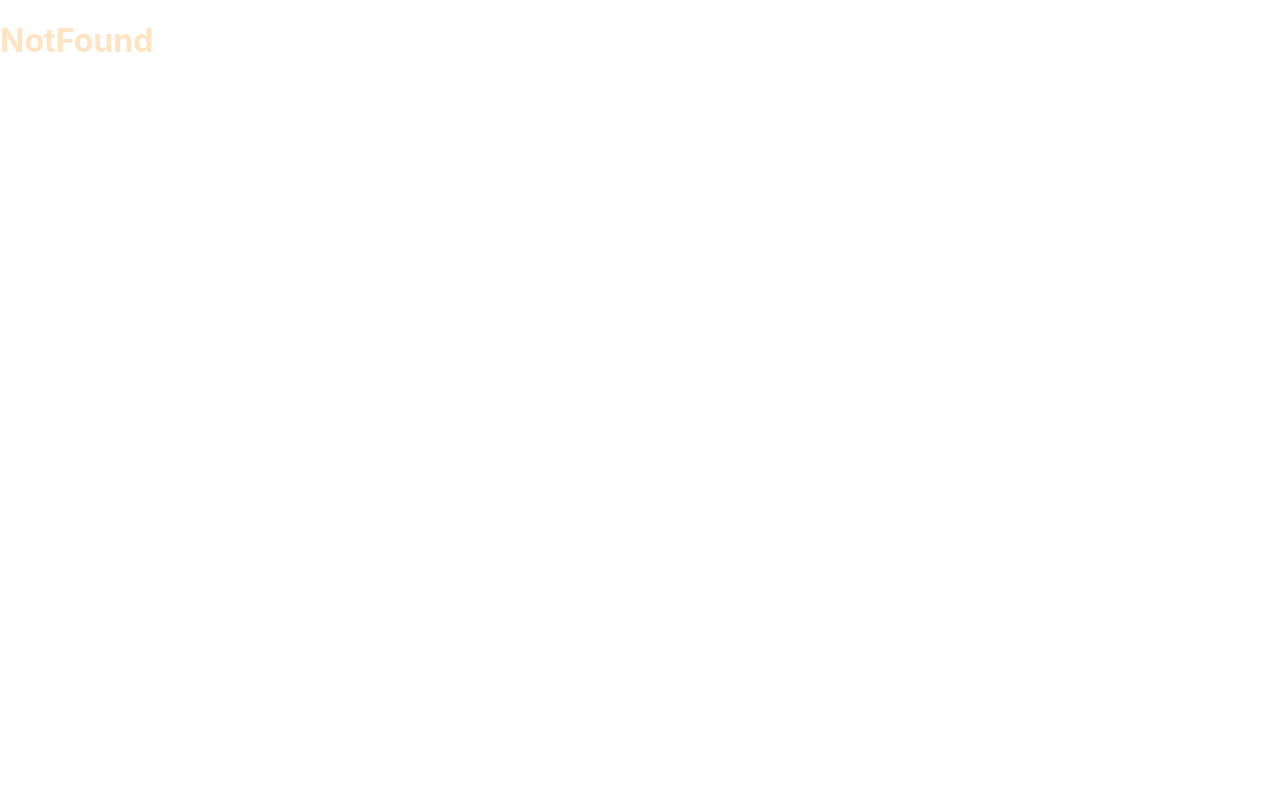
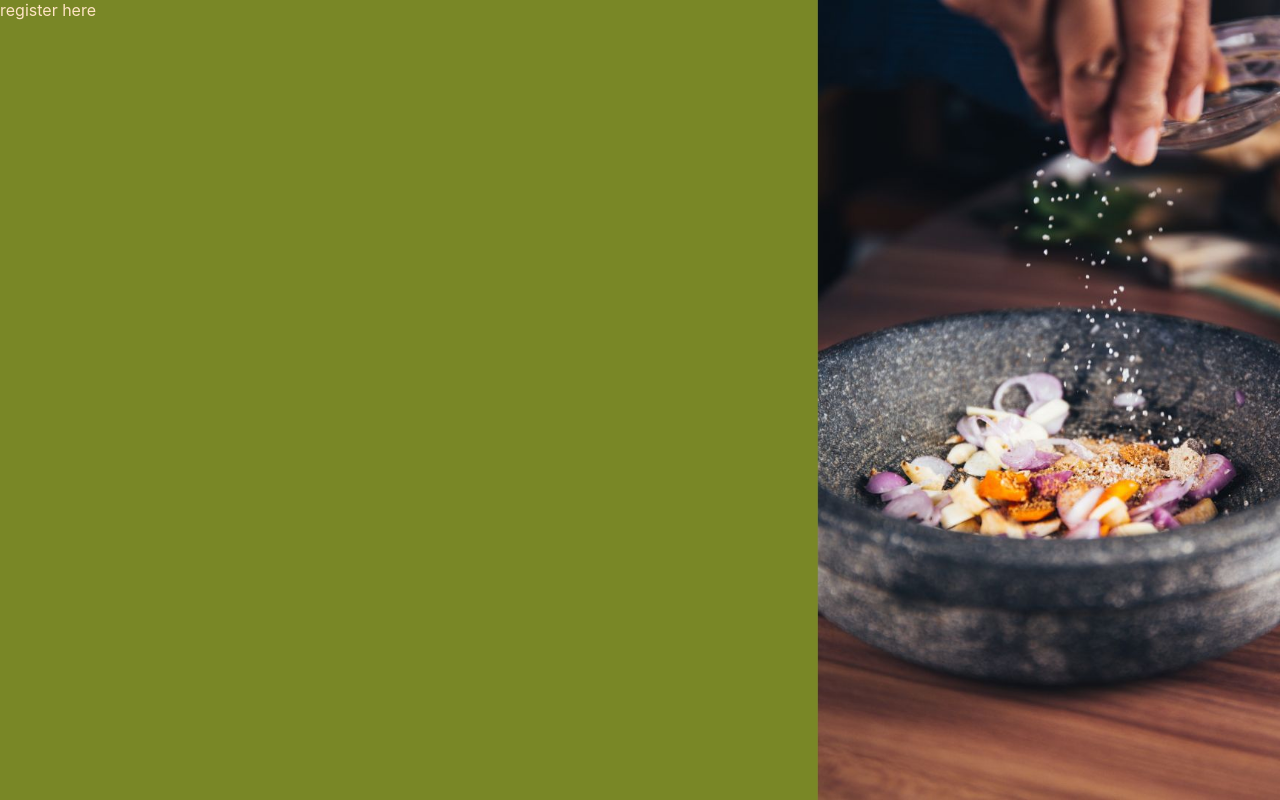
Before and after one commit to HLGitHuber/RecipeHub-Front, a React (Create React App) app in the folder recipe-hub-front/: page /registration in a window 1280 px wide. Built offline with nearby package versions, Linux system fonts and the light colour scheme.

Commit message:
register page base added

```diff
--- a/recipe-hub-front/src/Router/RouterReact.js
+++ b/recipe-hub-front/src/Router/RouterReact.js
@@ -7,6 +7,7 @@ import RecipePage from '../pages/RecipePage';
 import RecipesList from '../pages/RecipesList';
 import Login from '../pages/Login';
 import UserPanel from '../pages/UserPanel';
+import RegistrationPage from '../pages/RegistrationPage';
 
 
 const RouterReact = () => {
@@ -19,6 +20,7 @@ const RouterReact = () => {
             <Route path="/recipes" element={<RecipesList/>} />
             <Route path="/recipe/:id" element={<RecipePage/>} />
             <Route path="/login" element={<Login/>} />
+            <Route path='/registration' element={<RegistrationPage/>} />
             <Route path="/userpanel" element={<UserPanel/>} />
             <Route path="*" element={<NotFound />} />
         </Routes>
--- /dev/null
+++ b/recipe-hub-front/src/pages/RegistrationPage.js
@@ -0,0 +1,14 @@
+import "../css/basicPage.css";
+
+const RegistrationPage = () => {
+    return(
+        <div className='background'>
+            <div className='container'>
+                register here
+            </div>
+        </div>
+
+    )
+}
+
+export default RegistrationPage
```
